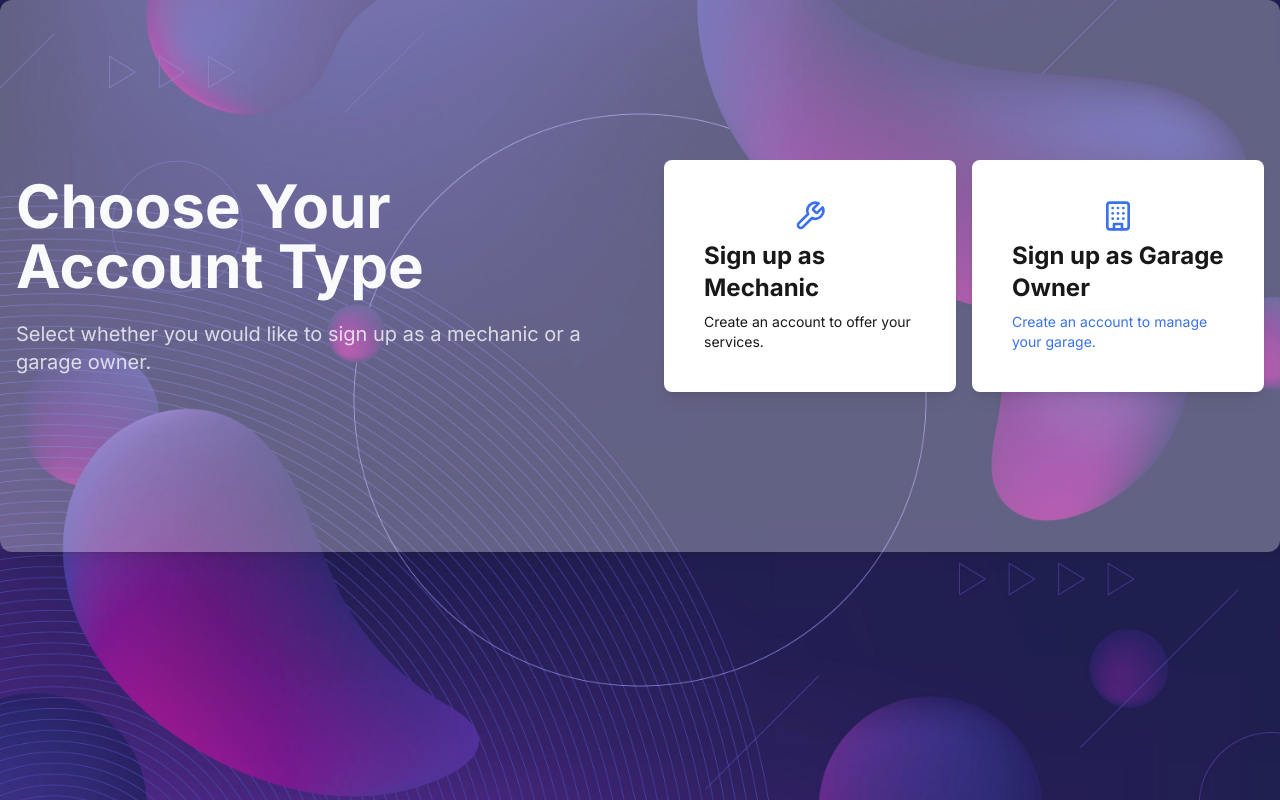
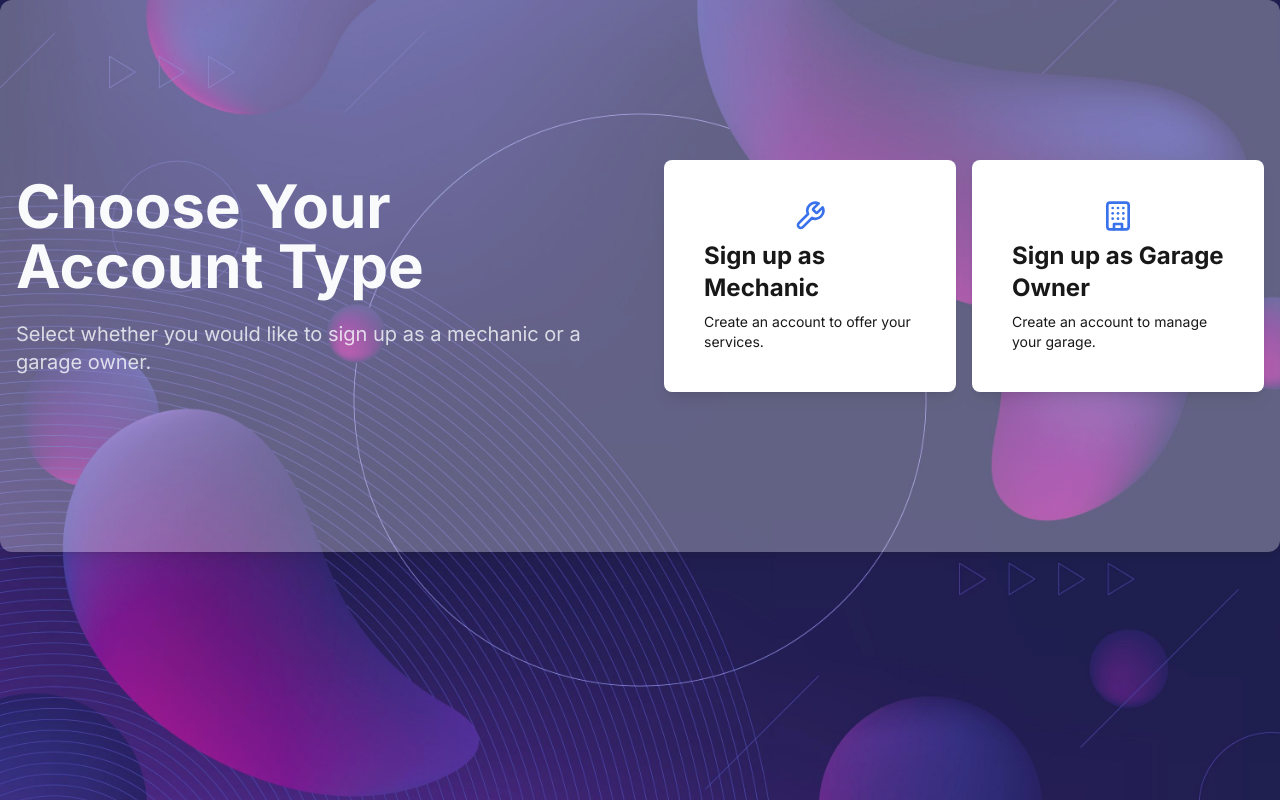
Before and after one commit to Mtokaahero-com/mtokaahero, a Next.js app: page /auth/service-accounts in a window 1280 px wide. Built offline with nearby package versions, Linux system fonts and the light colour scheme.

Commit message:
Sep 24, 2024, 2:02 AM

```diff
--- a/app/(pages)/auth/service-accounts/page.tsx
+++ b/app/(pages)/auth/service-accounts/page.tsx
@@ -31,7 +31,7 @@ export default function Component() {
                             prefetch={false}>
                             <BuildingIcon className="h-8 w-8 text-primary" />
                             <h2 className="text-2xl font-bold text-black">Sign up as Garage Owner</h2>
-                            <p className="text-sm text-primary">Create an account to manage your garage.</p>
+                            <p className="text-sm text-black">Create an account to manage your garage.</p>
                         </Link>
                     </div>
                 </div>
```
